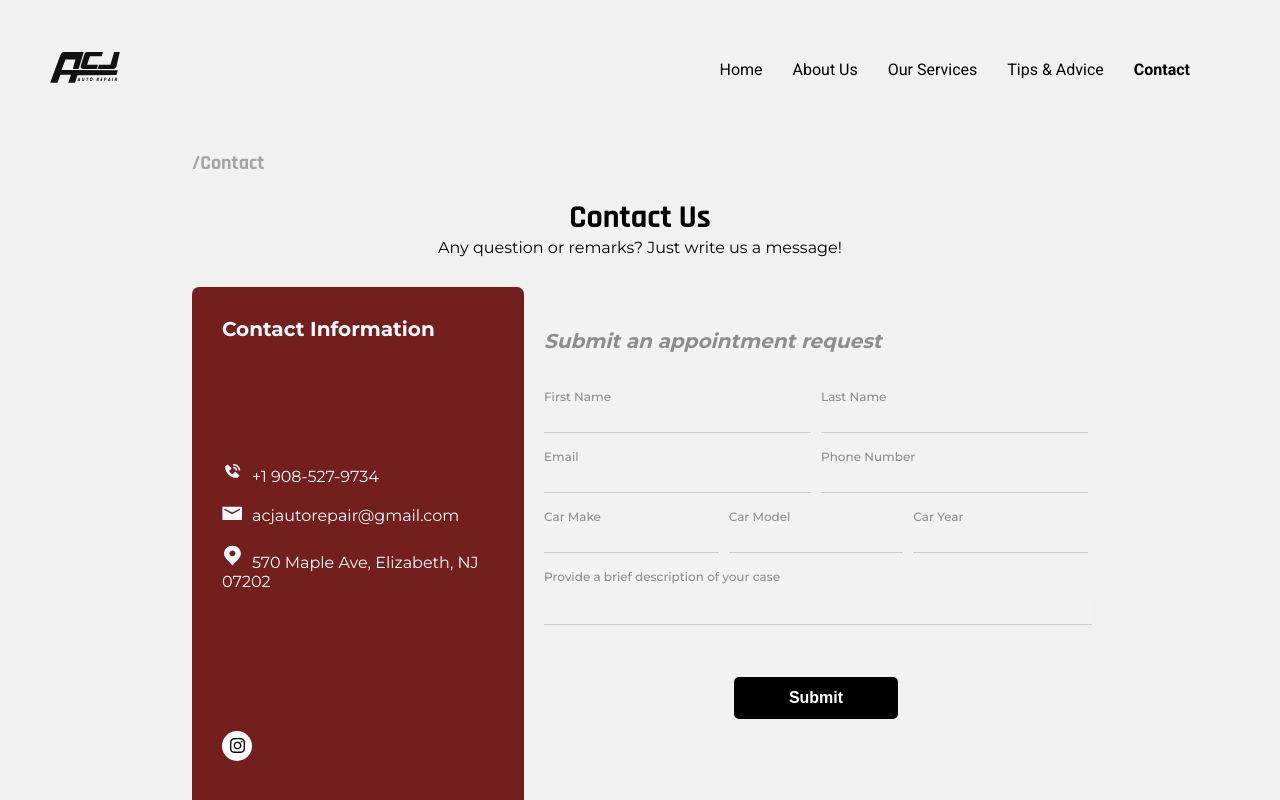
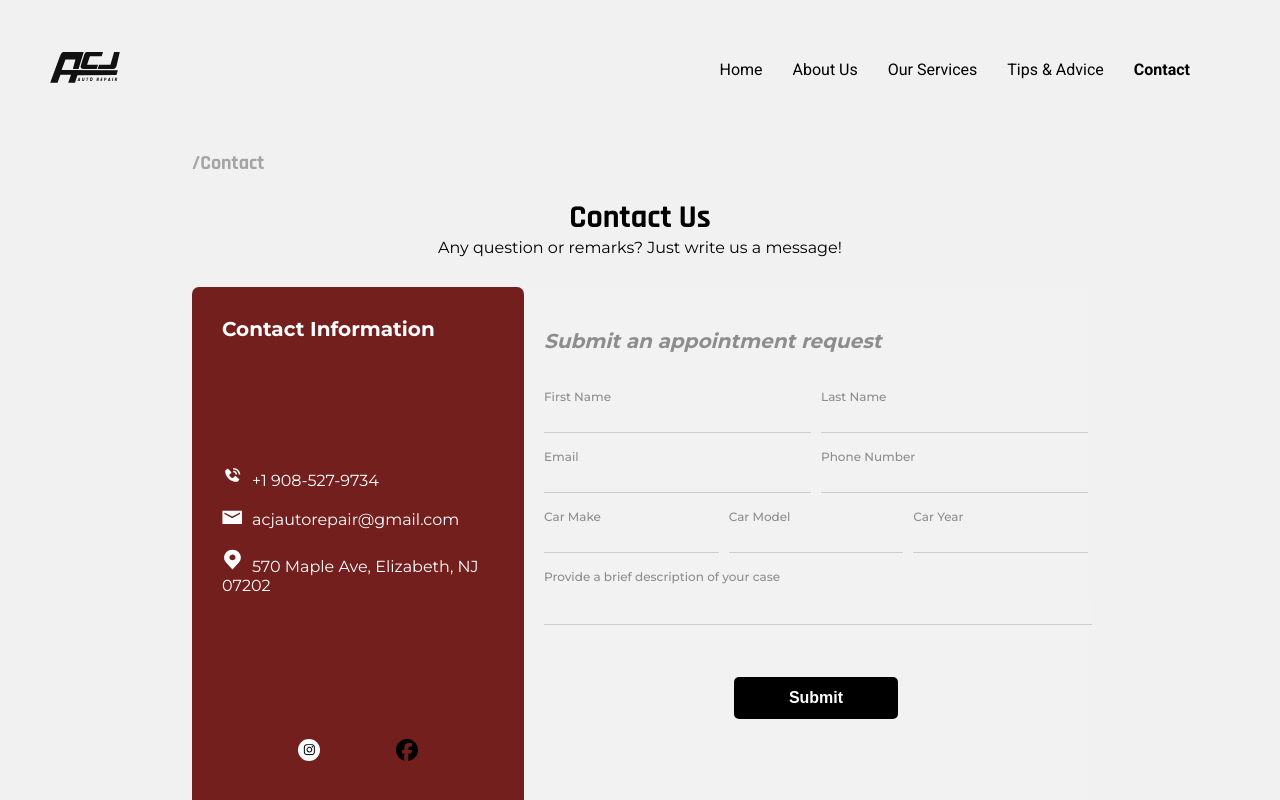
Before and after one commit to paulooliveira152012/acj, a React (Create React App) app: page /contact-us in a window 1280 px wide. Shown: the top 800 px of the page. Built offline with nearby package versions, Linux system fonts and the light colour scheme.

Commit message:
work on social media icons

```diff
--- /dev/null
+++ b/src/assets/images/icons/facebook.js
@@ -0,0 +1,17 @@
+import * as React from "react";
+const FacebookIcon = (props) => (
+  <svg
+    width={22}
+    height={22}
+    viewBox="0 0 22 22"
+    fill="none"
+    xmlns="http://www.w3.org/2000/svg"
+    {...props}
+  >
+    <path
+      d="M21.9996 11.0404C21.9996 4.94301 17.0747 0 10.9998 0C4.92482 0 0 4.94301 0 11.0404C0 16.2179 3.55161 20.5625 8.34267 21.7558V14.4144H6.07452V11.0404H8.34267V9.58661C8.34267 5.82889 10.0371 4.08716 13.7128 4.08716C14.4097 4.08716 15.6122 4.2245 16.1041 4.3614V7.4196C15.8445 7.39222 15.3935 7.37853 14.8334 7.37853C13.0299 7.37853 12.333 8.06435 12.333 9.84716V11.0404H15.9259L15.3086 14.4144H12.333V22C17.7796 21.3398 21.9996 16.6851 21.9996 11.0404Z"
+      fill="black"
+    />
+  </svg>
+);
+export default FacebookIcon;
--- a/src/assets/images/icons/instagram.js
+++ b/src/assets/images/icons/instagram.js
@@ -1,8 +1,8 @@
 import * as React from "react";
 const InstagramIcon = (props) => (
   <svg
-    width={30}
-    height={30}
+    width={22}
+    height={22}
     viewBox="0 0 30 30"
     fill="none"
     xmlns="http://www.w3.org/2000/svg"
--- a/src/pages/ContactUs.js
+++ b/src/pages/ContactUs.js
@@ -7,6 +7,7 @@ import PhoneIcon from "../assets/icons/footer/phone";
 import EnvelopIcon from "../assets/icons/footer/envelop";
 import LocationIcon from "../assets/icons/footer/location";
 import InstagramIcon from "../assets/images/icons/instagram";
+import FacebookIcon from "../assets/images/icons/facebook";
 // black logos for smaller screens
 import PhoneIconBlack from "../assets/icons/footer/phoneBlack";
 import EnvelopIconBlack from "../assets/icons/footer/envelopBlack";
@@ -138,11 +139,16 @@ const ContactUs = () => {
               </div>
 
               {/* social media */}
-              <div>
+              <div className="socialMediaContainer">
                 <ul>
                   <li>
                     <a>
                       <InstagramIcon />
+                    </a>
+                  </li>
+                  <li>
+                    <a>
+                      <FacebookIcon />
                     </a>
                   </li>
                 </ul>
--- a/src/styles/style.css
+++ b/src/styles/style.css
@@ -1776,6 +1776,12 @@ background-color: transparent;
     overflow: hidden;
   }
 
+  .socialMediaContainer ul{
+    /* background-color: red; */
+    display: flex;
+    justify-content: space-evenly;
+  }
+
   @media screen and (min-width: 1200px) {
     .contactUsContainer {
         /* width: 95%; */
```
